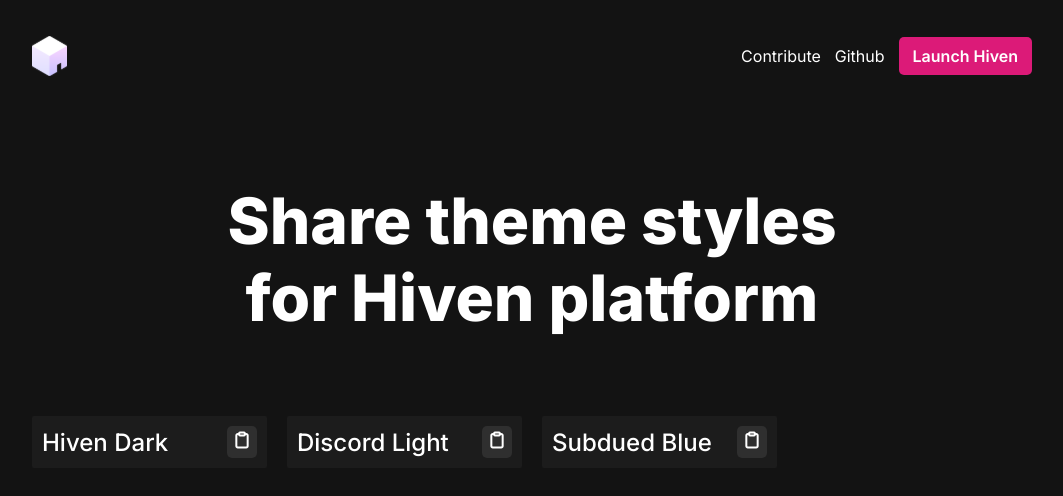
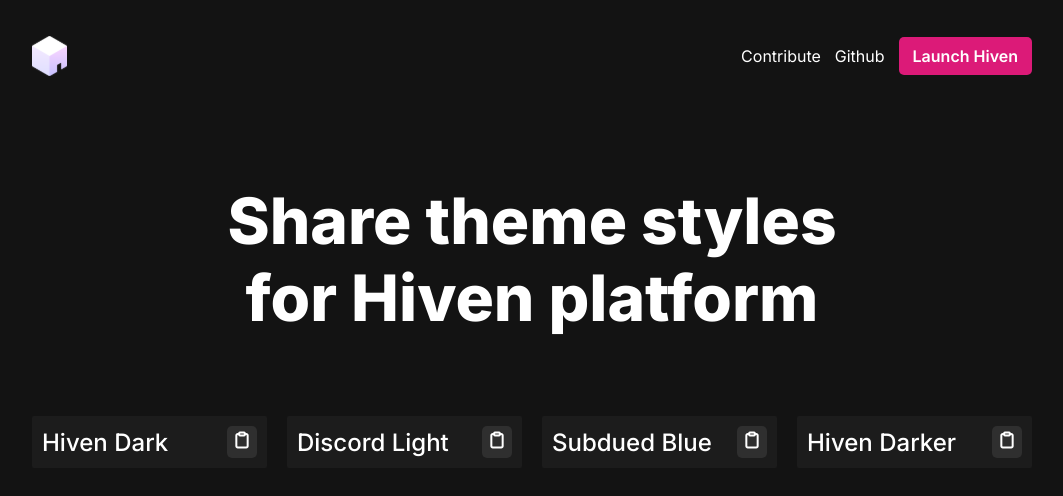
Before and after one commit to ezolla/Hiven-Design, a Next.js app: page / in a window 1280 px wide. Shown: the top 496 px of the page, without its empty margins (108-1171 px from the left). Built offline with nearby package versions, Linux system fonts and the light colour scheme.

Commit message:
Added Hiven Darker

```diff
--- a/pages/index.tsx
+++ b/pages/index.tsx
@@ -9,6 +9,7 @@
     'Hiven Dark:aF92MTpkYXJrLCMzYjNiM2IsIzJkMmQyZCwjMjQyNDI0LCMxZTFlMWUsIzE5MTkxOSwjMTIxMjEyLCNmZmZmZmYsI2RlZGVkZSwjOTY5Njk2LCM4Nzg3ODcsIzY0NjQ2NCwjZmY3OWM2LCNmZjAwODMsIzFhYjU1NywjOGJlOWZkLCNmMWZhOGMsI2ZmNGY0Zg==',
     'Discord Light:aF92MTpkYXJrLCNjZmNmY2YsI2Y3ZjdmNywjZjVmNWY1LCNmMmYyZjIsI2U2ZTZlNiwjZjVmNWY1LCMwMDAsIzAwMCwjOTY5Njk2LCM4Nzg3ODcsIzY0NjQ2NCwjZmMzZDE2LCNmYzRmMmQsIzFhYjU1NywjOGJlOWZkLCNmMWZhOGMsI2ZmNGY0Zg==',
     'Subdued Blue:aF92MTpkYXJrLCMzQjNBNUUsIzNCM0E1RSwjMjgyODQxLCMyMzIzMzgsIzIzMjMzOCwjMUMxQzI5LCNGRkZGRkYsI2RlZGVkZSwjOTY5Njk2LCM4Nzg3ODcsIzY0NjQ2NCwjNzI4OURBLCMwMDk5RTUsIzFhYjU1NywjOGJlOWZkLCNmMWZhOGMsI2ZmNGY0Zg==',
+    'Hiven Darker:aF92MTpkYXJrLCMxODE4MTgsIzE1MTUxNSwjMTMxMzEzLCMxMDEwMTAsIzA1MDUwNSwjMDEwMTAxLCNmZmZmZmYsI2RlZGVkZSwjOTY5Njk2LCM4Nzg3ODcsIzY0NjQ2NCwjZmY3OWM2LCNmZjAwODMsIzFhYjU1NywjOGJlOWZkLCNmMWZhOGMsI2ZmNGY0Zg=='
   ]
 
   return (
```
